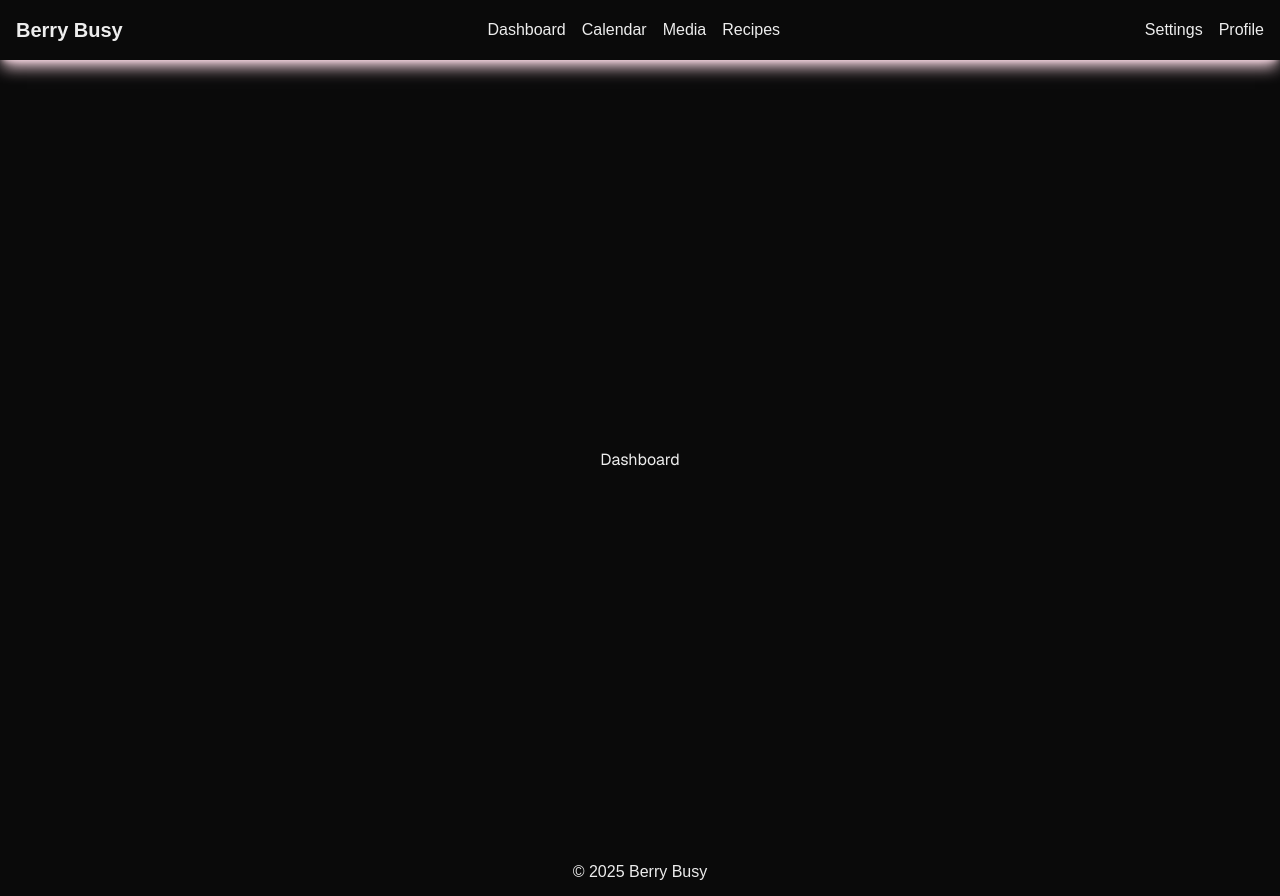
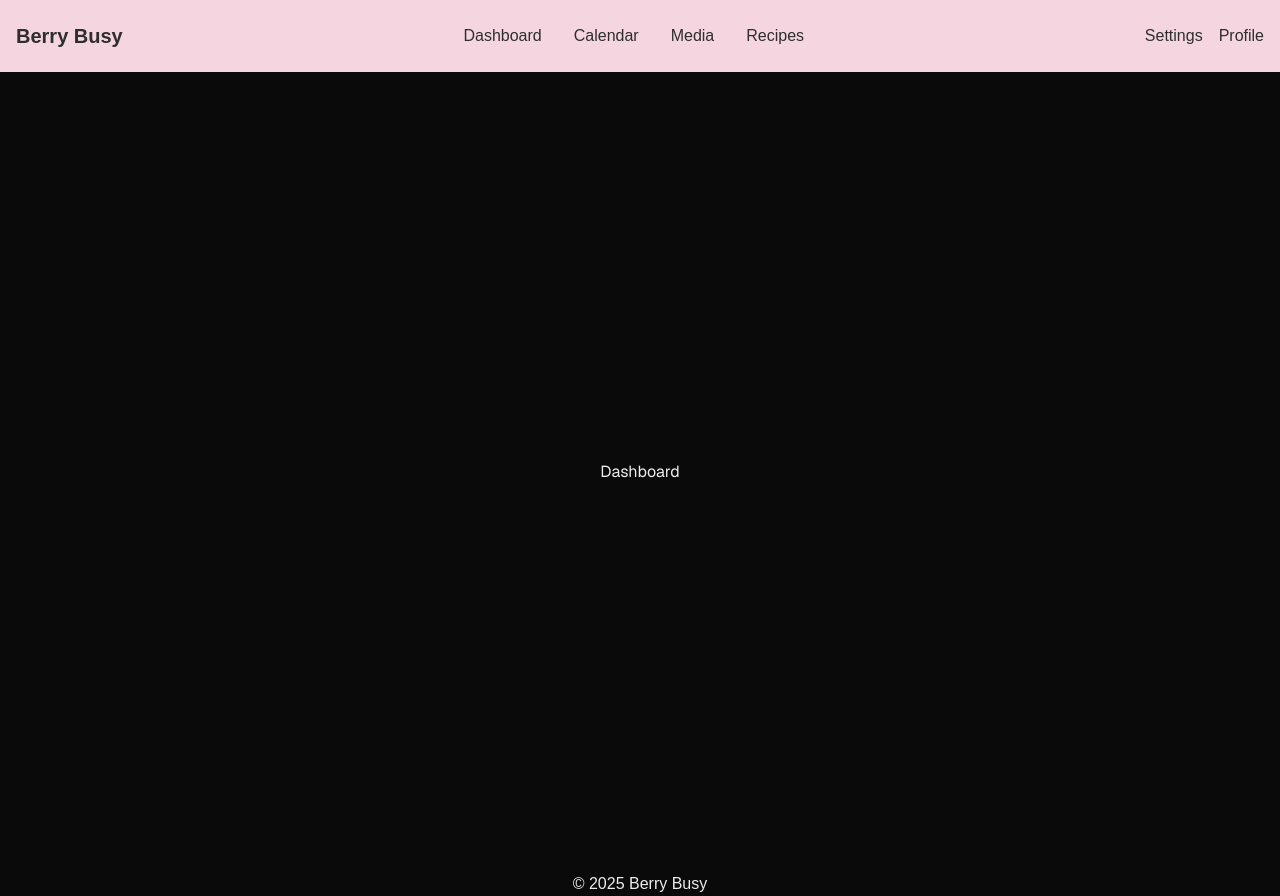
Before and after one commit to NicoleHenrici/berrybusy, a Next.js app: page / in a window 1280 px wide. Built offline with nearby package versions, Linux system fonts and the light colour scheme.

Commit message:
edit styling of mainHeader

```diff
--- a/src/app/globals.css
+++ b/src/app/globals.css
@@ -31,6 +31,6 @@ body {
 }
 
 header {
-  background: var(--background);
-  color: var(--baseText);
+  background: var(--brand-accent);
+  color: var(--base-text);
 }
--- a/src/component/mainHeader.tsx
+++ b/src/component/mainHeader.tsx
@@ -2,27 +2,27 @@ import Link from "next/link";
 
 export default function MainHeader() {
   return (
-    <header className="flex items-center justify-between p-4 bg-surface text-white shadow-lg shadow-brand-accent">
+    <header className="flex items-center justify-between p-4 bg-surface text-white">
       <h1 className="text-xl font-bold">Berry Busy</h1>
       <nav>
         <ul className="flex space-x-4">
-          <li>
-            <Link href="/" className="hover:underline">
+          <li className="p-2 hover:bg-background/60 rounded-bl-xl rounded-tr-xl">
+            <Link href="/">
               Dashboard
             </Link>
           </li>
-          <li>
-            <Link href="/calendar" className="hover:underline">
+          <li className="p-2 hover:bg-background/60 rounded-bl-xl rounded-tr-xl">
+            <Link href="/calendar">
               Calendar
             </Link>
           </li>
-          <li>
-            <Link href="/calendar" className="hover:underline">
+          <li className="p-2 hover:bg-background/60 rounded-bl-xl rounded-tr-xl">
+            <Link href="/media">
               Media
             </Link>
           </li>
-          <li>
-            <Link href="/calendar" className="hover:underline">
+          <li className="p-2 hover:bg-background/60 rounded-bl-xl rounded-tr-xl">
+            <Link href="/recipes">
               Recipes
             </Link>
           </li>
```
